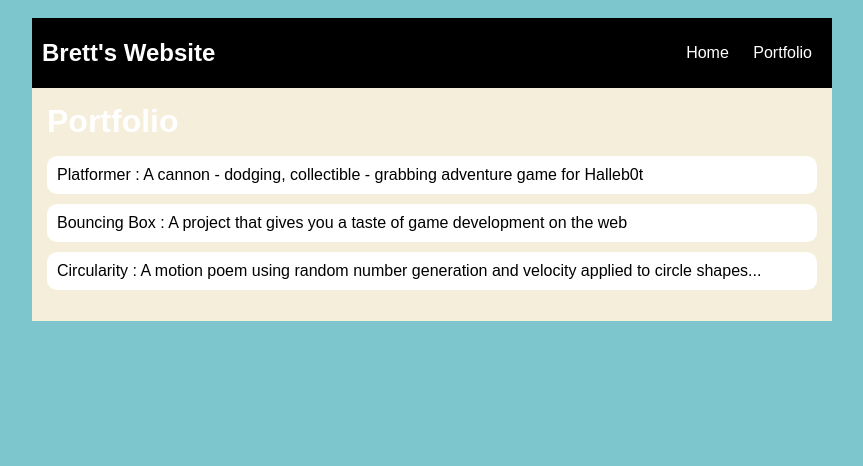
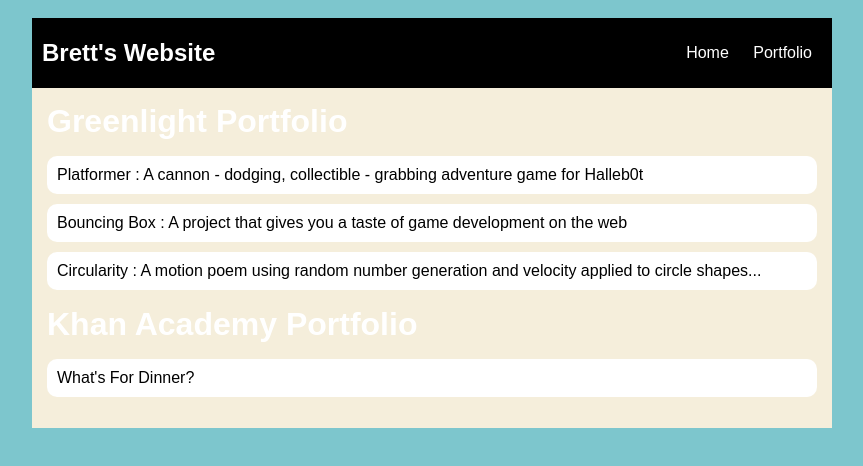
Before and after one commit to brettadams1/brettadams.github.io, a plain HTML site: page portfolio.html in a window 1280 px wide. Shown: the whole page, without its empty margins (208-1071 px from the left). Drawn offline with Linux system fonts and the light colour scheme.

Commit message:
add khan academy

```diff
--- a/main.css
+++ b/main.css
@@ -9,23 +9,23 @@
     margin: auto;
 }
 
-#portfolio {
+.portfolio {
     list-style-type: none;
     padding-left: 0;
 }
 
-#portfolio li {
+.portfolio li {
     background: #fff;
     padding: 10px;
     border-radius: 10px;
     margin-bottom: 10px;
 }
 
-#portfolio li:hover {
+.portfolio li:hover {
     background: #eee;
 }
 
-#portfolio a {
+.portfolio a {
     text-decoration: none;
     color: black;
 }
--- a/portfolio.html
+++ b/portfolio.html
@@ -19,11 +19,15 @@
             </nav>
             <main>
                 <div class="content">
-                    <h1>Portfolio</h1>
-                    <ul id="portfolio">
+                    <h1>Greenlight Portfolio</h1>
+                    <ul class="portfolio">
                         <li><a href="projects/platformer/">Platformer : A cannon - dodging, collectible - grabbing adventure game for Halleb0t</a></li>
                         <li><a href="projects/bouncing-box/">Bouncing Box : A project that gives you a taste of game development on the web </a></li>
                         <li><a href="projects/circularity/">Circularity : A motion poem using random number generation and velocity applied to circle shapes...</a></li>
+                    </ul>
+                    <h1>Khan Academy Portfolio</h1>
+                    <ul class="portfolio">
+                        <li><a href="https://www.khanacademy.org/computer-programming/spin-off-of-project-whats-for-dinner/6028155872133120">What's For Dinner?</a></li>
                     </ul>
                 </div>
             </main>
```
Also changed, not shown: index.html (+2 -2 lines).
